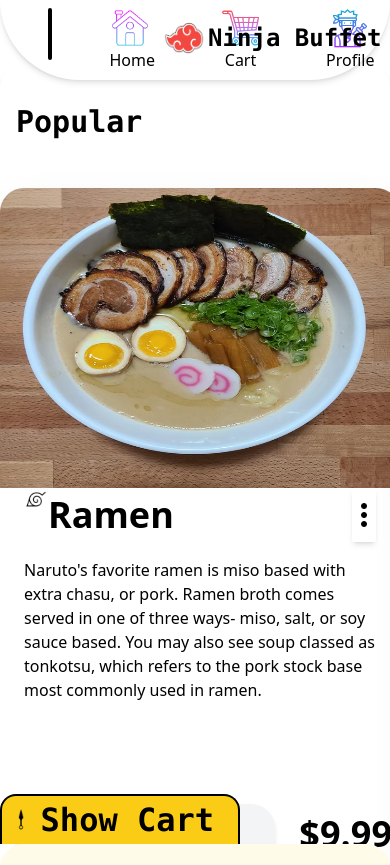
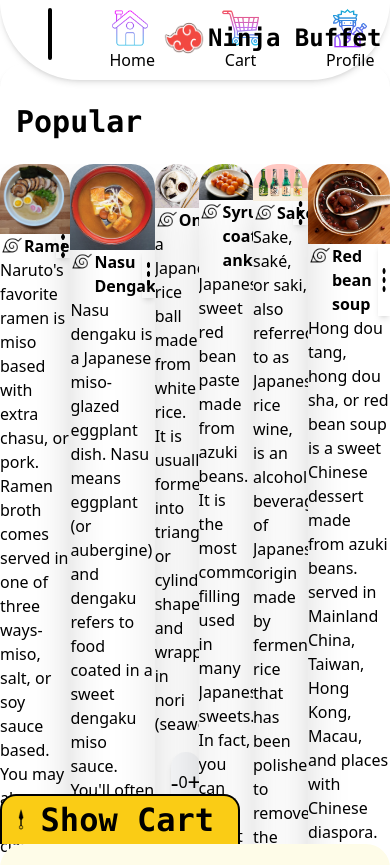
Before and after one commit to ErfanGh83/fastfood, a React (Vite) app: page / in a window 390 px wide. Shown: the top 865 px of the page. Built offline with nearby package versions, Linux system fonts and the light colour scheme.

Commit message:
added styles for sm mode in popularList component:

```diff
--- a/src/components/popularList.tsx
+++ b/src/components/popularList.tsx
@@ -10,13 +10,13 @@ export default function PopularList() {
     return(
         <ul className="popular-foods flex flex-row overflow-x-scroll custom-scrollbar w-full mb-12 mt-2 mx-auto snap-x">
             {popularFoods.map((food)=>(
-                <li key={food.id} className={`popular-food snap-center min-w-[400px] mx-2 food rounded-3xl overflow-hidden shadow-2xl pb-6 my-6`}>
-                <img className="w-full h-[300px]" src={food.img_src}></img>
-                <div className="food-info mx-6 max-h-[400px] min-h-[300px]">
+                <li key={food.id} className={`popular-food snap-center sm:min-w-[250px] lg:min-w-[400px] sm:mx-1 lg:mx-2 food rounded-3xl overflow-hidden shadow-2xl sm:pb-3 lg:pb-6 sm:my-3 lg:my-6`}>
+                <img className="w-full sm:h-[200px] lg:h-[300px]" src={food.img_src}></img>
+                <div className="food-info sm:mx-3 lg:mx-6 sm:max-h-[300px] lg:max-h-[400px] sm:min-h-[200px] lg:min-h-[300px]">
                     <div className="w-full top-row flex flex-row justify-between">
                         <div className="food-title flex flex-row">
                             <img className="w-6 h-6" src="/src/assets/icons/leaf-icon.png"/>
-                            <h1 className="food-name text-[36px] font-semibold">{food.title}</h1>
+                            <h1 className="food-name sm:text-[20px] lg:text-[36px] font-semibold">{food.title}</h1>
                         </div>
 
                         <button className="shadow-md">
@@ -24,7 +24,7 @@ export default function PopularList() {
                         </button>
                     </div>
 
-                    <div className="description my-4 h-[200px]">
+                    <div className="description sm:my-2 lg:my-4 sm:h-[150px] lg:h-[200px] overflow-y-auto">
                         <p>{food.description}</p>
                     </div>
                 </div>
```
